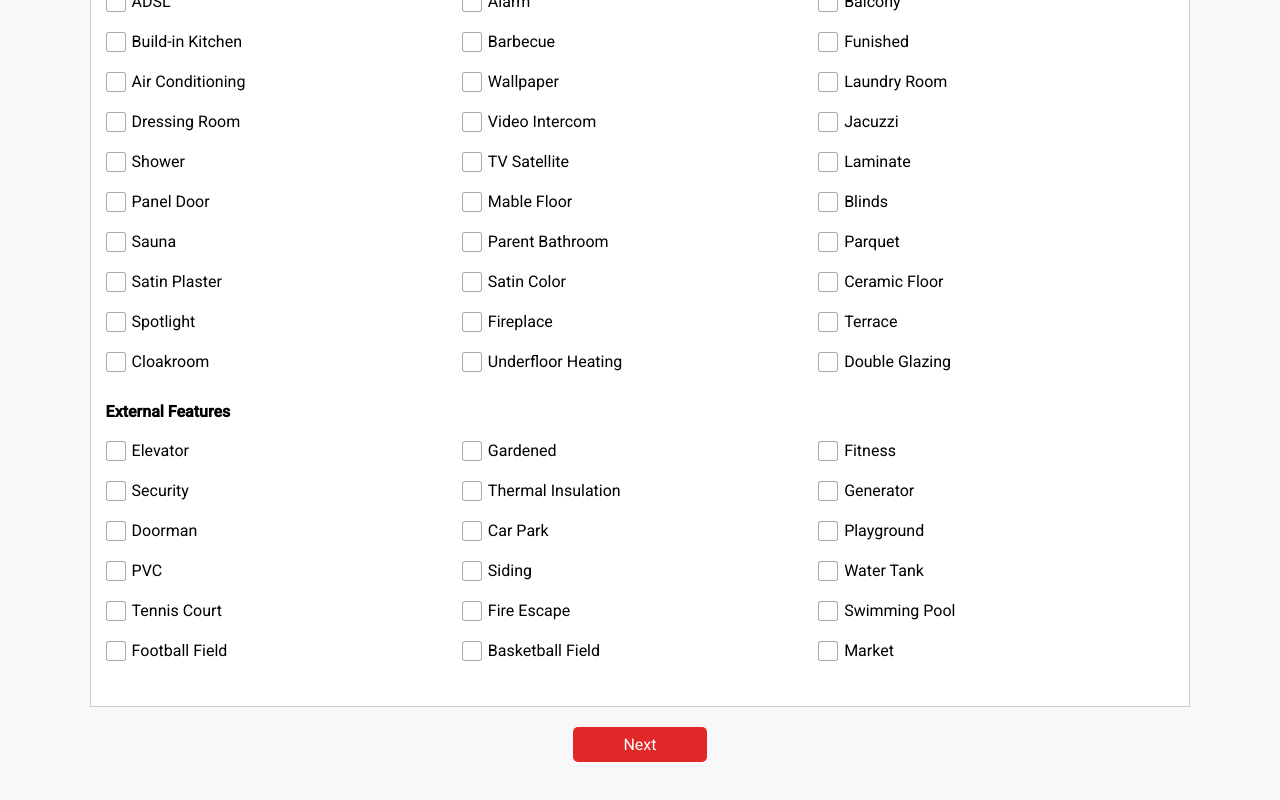
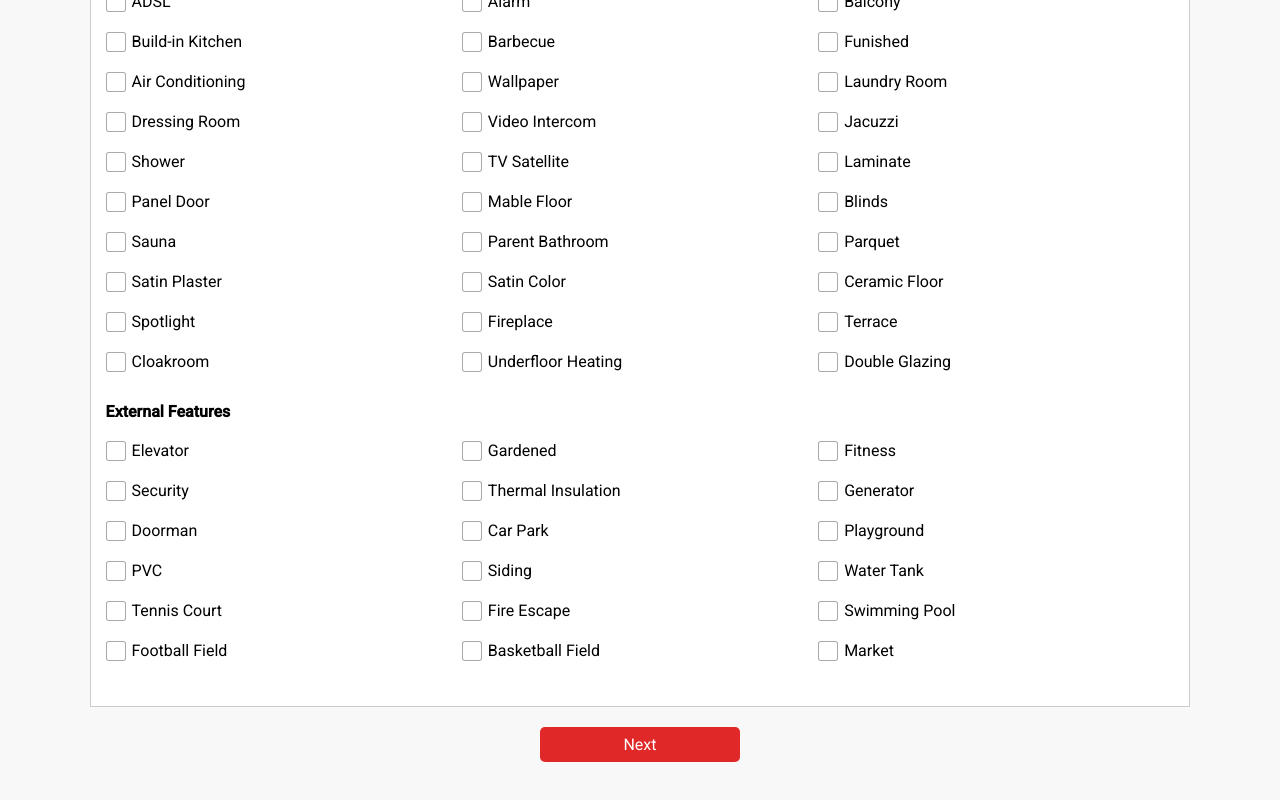
Before and after one commit to baron102/ADManagement, a Next.js app: page /advertise/form in a window 1280 px wide. Shown: the part 2284-3084 px from the top of the page. Built offline with nearby package versions, Linux system fonts and the light colour scheme; no server answers.

Commit message:
changing from button to ancor

```diff
--- a/app/styles/form.ts
+++ b/app/styles/form.ts
@@ -18,9 +18,12 @@ export const FlexWrapper = styled.div`
     gap: 2rem;
 `;
 
-export const Button = styled.button`
+export const Button = styled.a`
+    display: block;
     padding: .8rem 5rem;
-    background: var(--red2);
+    width: 20rem;
+    text-decoration: none;
+    background-color: var(--red2);
     color: var(--white);
     border: none;
     border-radius: .5rem;
```
